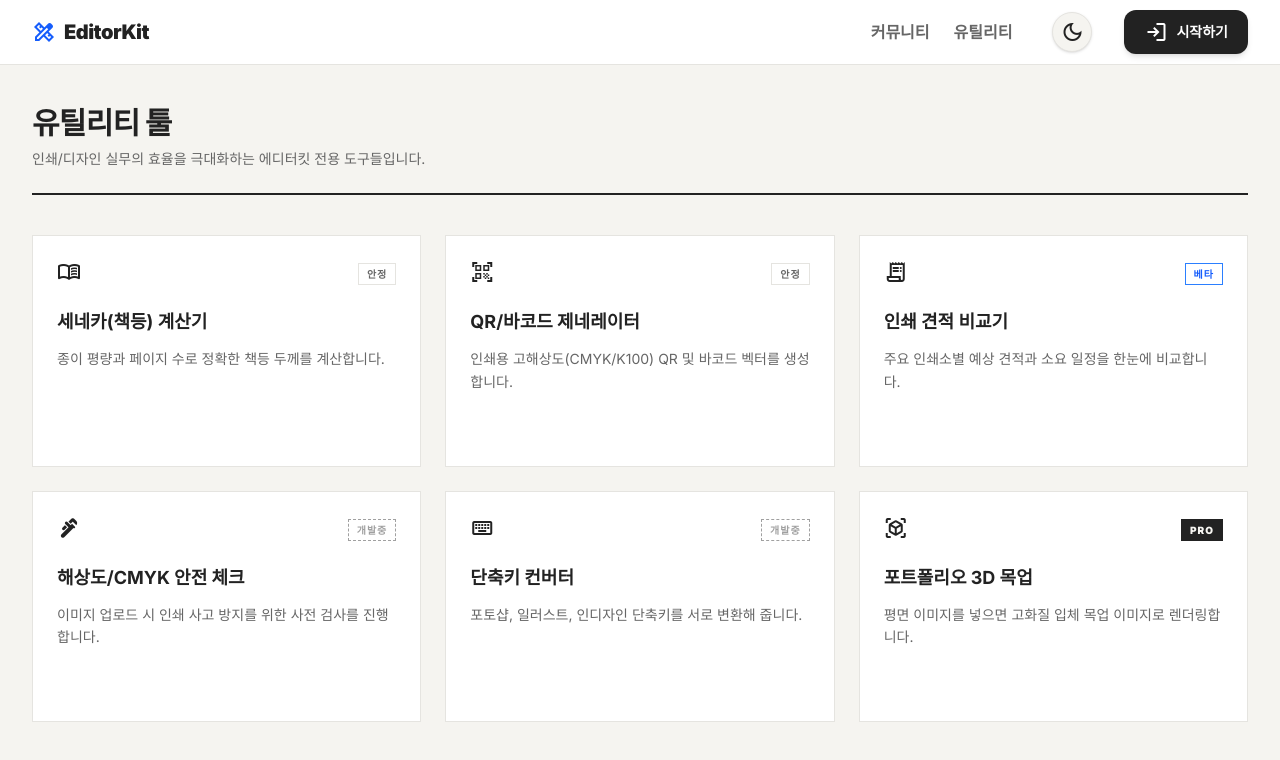
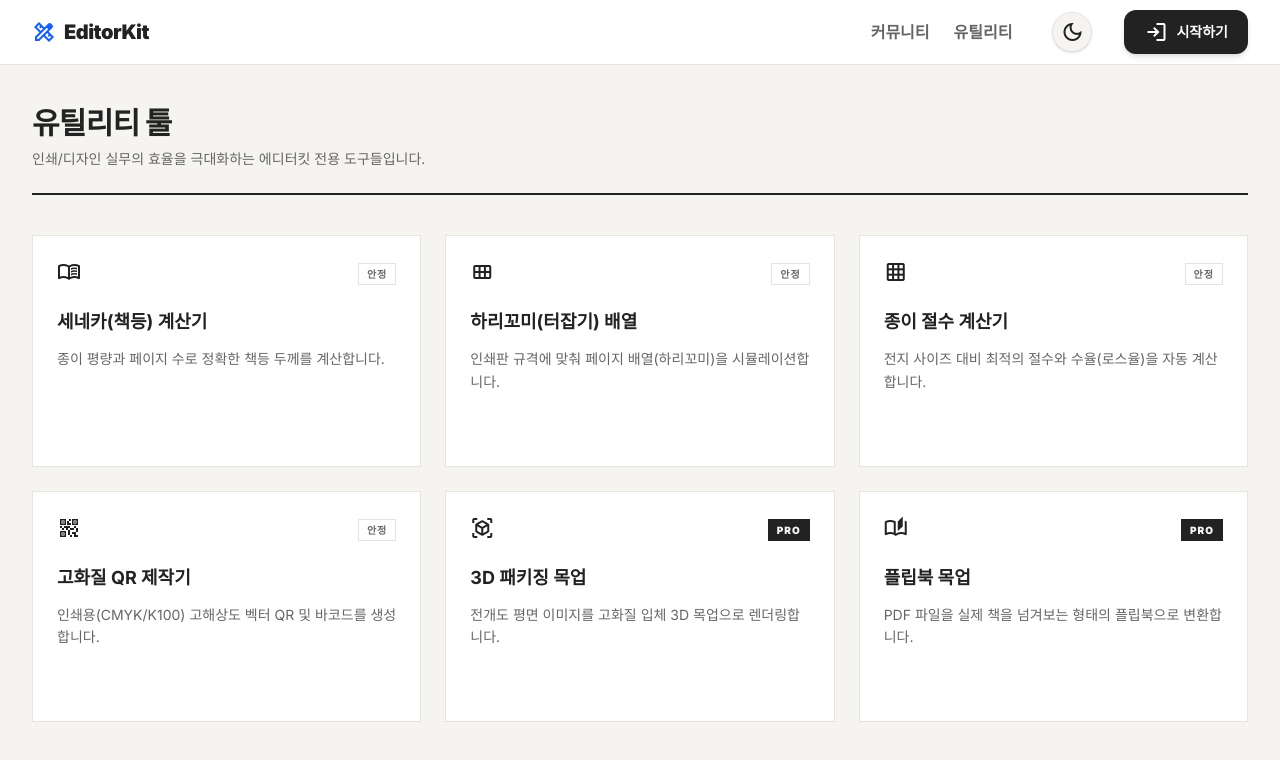
Before and after one commit to SDhoecheol/editor-kit, a Next.js app: page /tools in a window 1280 px wide. Shown: the top 760 px of the page. Built offline with nearby package versions, Linux system fonts and the light colour scheme; no server answers.

Commit message:
26.04.09_18:23

```diff
--- a/app/tools/page.tsx
+++ b/app/tools/page.tsx
@@ -1,13 +1,13 @@
 import Link from 'next/link';
 
-// ⭐️ 각 툴마다 이동할 주소(link)를 추가했습니다!
+// ⭐️ 대표님이 업로드해주신 실제 소스코드 폴더 6개와 100% 일치하게 링크 복구 완료
 const tools = [
   { id: 1, name: "세네카(책등) 계산기", desc: "종이 평량과 페이지 수로 정확한 책등 두께를 계산합니다.", icon: "menu_book", status: "안정", link: "/tools/seneca" },
-  { id: 2, name: "QR/바코드 제네레이터", desc: "인쇄용 고해상도(CMYK/K100) QR 및 바코드 벡터를 생성합니다.", icon: "qr_code_scanner", status: "안정", link: "/tools/barcode" },
-  { id: 3, name: "인쇄 견적 비교기", desc: "주요 인쇄소별 예상 견적과 소요 일정을 한눈에 비교합니다.", icon: "receipt_long", status: "베타", link: "/tools/estimate" },
-  { id: 4, name: "해상도/CMYK 안전 체크", desc: "이미지 업로드 시 인쇄 사고 방지를 위한 사전 검사를 진행합니다.", icon: "plumbing", status: "개발중", link: "/tools/preflight" },
-  { id: 5, name: "단축키 컨버터", desc: "포토샵, 일러스트, 인디자인 단축키를 서로 변환해 줍니다.", icon: "keyboard", status: "개발중", link: "/tools/shortcuts" },
-  { id: 6, name: "포트폴리오 3D 목업", desc: "평면 이미지를 넣으면 고화질 입체 목업 이미지로 렌더링합니다.", icon: "view_in_ar", status: "PRO", link: "/tools/mockup" },
+  { id: 2, name: "하리꼬미(터잡기) 배열", desc: "인쇄판 규격에 맞춰 페이지 배열(하리꼬미)을 시뮬레이션합니다.", icon: "view_module", status: "안정", link: "/tools/harikomi" },
+  { id: 3, name: "종이 절수 계산기", desc: "전지 사이즈 대비 최적의 절수와 수율(로스율)을 자동 계산합니다.", icon: "grid_on", status: "안정", link: "/tools/yieldcalc" },
+  { id: 4, name: "고화질 QR 제작기", desc: "인쇄용(CMYK/K100) 고해상도 벡터 QR 및 바코드를 생성합니다.", icon: "qr_code_2", status: "안정", link: "/tools/qrcode" },
+  { id: 5, name: "3D 패키징 목업", desc: "전개도 평면 이미지를 고화질 입체 3D 목업으로 렌더링합니다.", icon: "view_in_ar", status: "PRO", link: "/tools/mockup3d" },
+  { id: 6, name: "플립북 목업", desc: "PDF 파일을 실제 책을 넘겨보는 형태의 플립북으로 변환합니다.", icon: "auto_stories", status: "PRO", link: "/tools/flipbook" },
 ];
 
 export default function ToolsPage() {
@@ -21,13 +21,11 @@ export default function ToolsPage() {
 
       <div className="grid grid-cols-1 md:grid-cols-2 lg:grid-cols-3 gap-6">
         {tools.map((tool) => (
-          /* ⭐️ div 대신 Link를 사용하여 클릭 시 이동하도록 변경했습니다 */
           <Link href={tool.link} key={tool.id} className="group bg-white dark:bg-[#1A1A1A] border border-[#E5E4E0] dark:border-[#333333] hover:border-[#222222] dark:hover:border-[#F5F4F0] p-6 transition-all cursor-pointer relative overflow-hidden flex flex-col h-full block">
 
             <div className="absolute top-6 right-6">
               <span className={`text-[10px] font-black tracking-widest px-2 py-1 border ${
                 tool.status === '안정' ? 'border-[#E5E4E0] text-[#666666] dark:border-[#333333] dark:text-[#A0A0A0]' :
-                tool.status === '베타' ? 'border-blue-500 text-blue-600 dark:border-blue-400 dark:text-blue-400' :
                 tool.status === 'PRO' ? 'bg-[#222222] text-[#F5F4F0] border-[#222222] dark:bg-[#F5F4F0] dark:text-[#222222] dark:border-[#F5F4F0]' :
                 'border-dashed border-[#A0A0A0] text-[#A0A0A0]'
               }`}>
```
